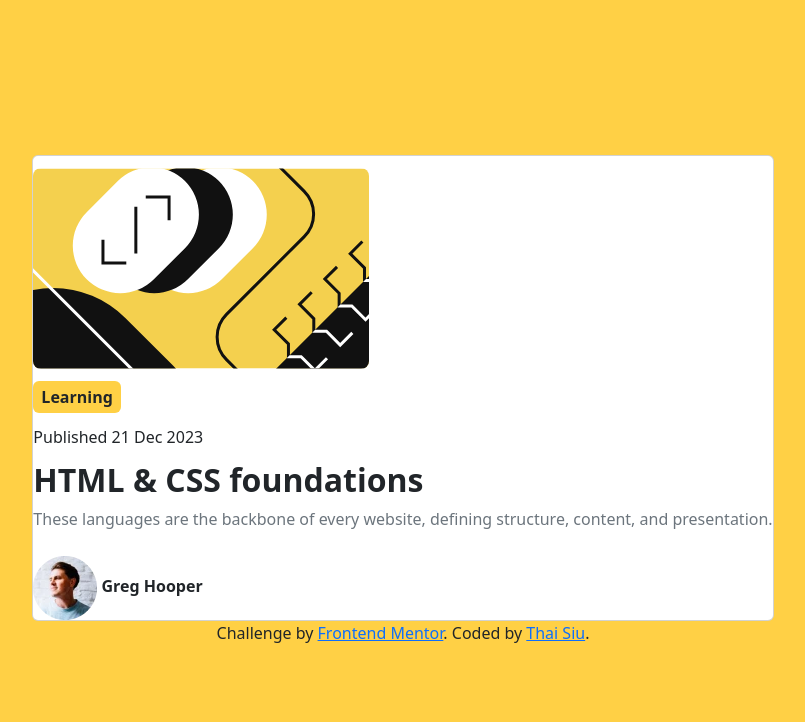
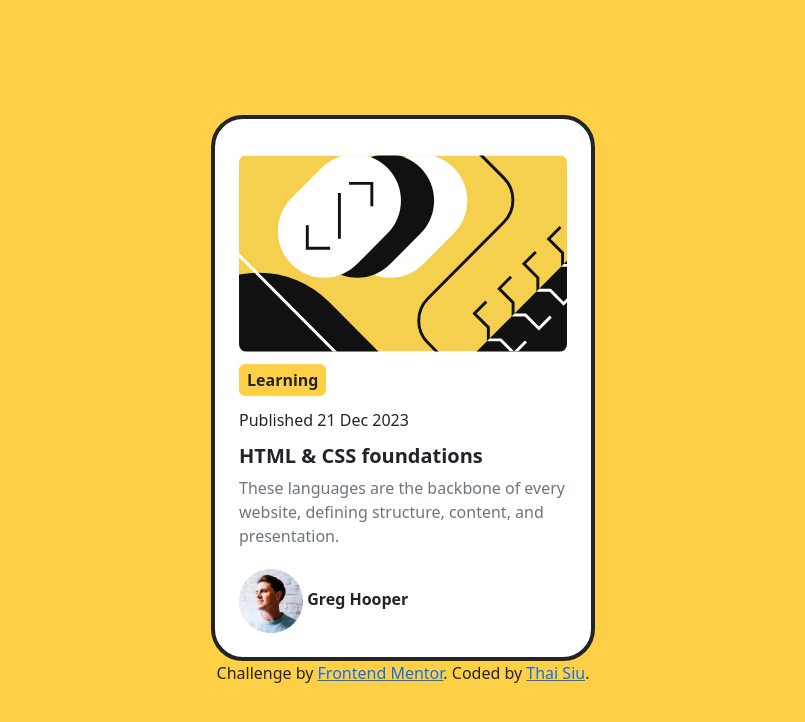
Before and after one commit to t-siu/lab3blogcard, a plain HTML site: page index.html in a window 1280 px wide. Shown: the whole page, without its empty margins (237-1042 px from the left). Drawn offline with nearby package versions, Linux system fonts and the light colour scheme.

Commit message:
fixed h1 to stay in one line

```diff
--- a/index.html
+++ b/index.html
@@ -7,7 +7,6 @@
   <!-- displays site properly based on user's device -->
 
   <link rel="icon" type="image/png" sizes="32x32" href="./assets/images/favicon-32x32.png">
-  <link rel="stylesheet" href="style.css">
   <link rel="preconnect" href="https://fonts.googleapis.com">
   <link rel="preconnect" href="https://fonts.gstatic.com" crossorigin>
   <link
@@ -20,9 +19,9 @@
 </head>
 
 <body class="d-flex flex-column justify-content-center align-items-center bg-warning bg-opacity-75 min-vh-100 p-5">
-  <main class="card">
+  <main class="card p-4 rounded-5 border-4 border-dark" style="max-width: 384px;">
     <div class="image">
-      <img src="./assets/images/illustration-article.svg" alt="card image" class="img-fluid rounded-3 text-center text-dark" style="margin-top: 12px; margin-bottom: 12px;">
+      <img src="./assets/images/illustration-article.svg" alt="card image" class="img-fluid w-100 rounded-3 text-center text-dark" style="margin-top: 12px; margin-bottom: 12px;">
     </div>
 
     <div class=" tag bg-warning bg-opacity-75 p-2 align-self-start d-inline-block fs-6 py-1 rounded-2" style="margin-bottom: 12px; font-weight: 800; padding-right: 12px;">
@@ -34,10 +33,10 @@
     </div>
 
     <div class="title">
-      <h1 style="font-weight: 800; font-size: xx-large;">HTML & CSS foundations</h1>
+      <h1 class="fs-5 text-wrap" style="font-weight: 800; font-size: xx-large;">HTML & CSS foundations</h1>
     </div>
 
-    <div class="context text-secondary lh-base mb-4">
+    <div class="context text-secondary lh-base" style="margin-bottom: 20px;">
       These languages are the backbone of every website, defining structure, content, and presentation.
     </div>
 
```
